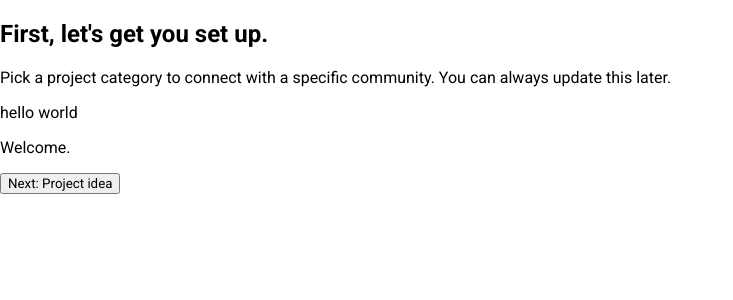
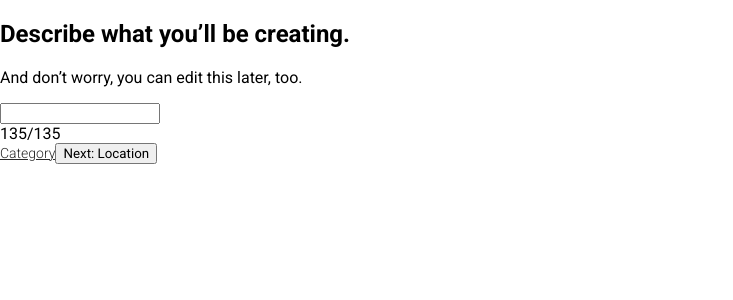
Before and after one commit to clawdaddy/clonestarter, a React (Create React App) app: page /#/projectCreate/setup/2 in a window 1280 px wide. Shown: the top 300 px of the page, without its empty margins (0-733 px from the left). Built offline with nearby package versions, Linux system fonts and the light colour scheme.

Commit message:
started on page 2 of project setup functionality

```diff
--- a/src/Components/ProjectCreation.js
+++ b/src/Components/ProjectCreation.js
@@ -9,7 +9,7 @@ class ProjectCreation extends Component {
         return (
             <Switch>
                 <Route
-                    path={this.props.match.url+'/setup'}
+                    path={this.props.match.url+'/setup/:page'}
                     component={ProjectSetup}
                 />
                 <Route
--- a/src/Components/ProjectCreation/ProjectAttribute/CharacterLimitInput.js
+++ b/src/Components/ProjectCreation/ProjectAttribute/CharacterLimitInput.js
@@ -0,0 +1,29 @@
+import React, { Component } from 'react';
+
+class CharacterLimitInput extends Component {
+    constructor(props) {
+        super(props);
+        this.state = {
+            charactersLeft:+props.characters
+        }
+    }
+    handleInput = (value) => {
+        this.setState( (prevState) => {
+            return { charactersLeft:(+this.props.characters - value.length)}
+        })
+        this.props.callbackFn(value)
+    }
+    render() {
+        return (
+            <div>
+                <input
+                    value={this.props.value}
+                    onChange={(e) => this.handleInput(e.target.value)}
+                />
+                <div>{this.state.charactersLeft}/{this.props.characters}</div>
+            </div>
+        );
+    }
+}
+
+export default CharacterLimitInput;
--- a/src/Components/ProjectCreation/ProjectSetup.js
+++ b/src/Components/ProjectCreation/ProjectSetup.js
@@ -2,7 +2,7 @@
 
 import React, { Component } from 'react';
 import { connect } from 'react-redux';
-import { Switch, Route, Link } from 'react-router-dom';
+import { Switch, Route, Link, Redirect } from 'react-router-dom';
 import { selectCategory } from './../../dux/projectCreationReducer';
 import DropdownSelector from './ProjectAttribute/DropdownSelector';
 import PageOne from './ProjectSetup/SetupTemplate/PageOne';
@@ -19,46 +19,53 @@ class ProjectSetup extends Component {
     constructor(props) {
         super(props);
         this.state = {
-            currentPage:0,
+            currentPage:+props.match.params.page,
             pages:[
                 {
                     number:1,
                     header:"First, let's get you set up.",
                     subheader:"Pick a project category to connect with a specific community. You can always update this later.",
                     backText:'Welcome.',
+                    back:false,
                     nextText:'Next: Project idea',
                     nextUrl:props.match.url + '/2',
-                    back:false
+
                 },
                 {
                     number:2,
                     header:"Describe what you’ll be creating.",
                     subheader:"And don’t worry, you can edit this later, too.",
                     backText:'Category',
+                    backUrl:props.match.url + '/1',
+                    back:true,
                     nextText:"Next: Location",
                     nextUrl:props.match.url+'/3',
-                    back:true
+
                 },
                 {
                     number:3,
                     header:"Finally, let’s confirm your eligibility.",
                     subheader:"Tell us where you’re based and confirm a few other details before we proceed.",
                     backText:'Project idea',
+                    backUrl:props.match.url + '/2',
+                    back:true,
                     nextText:'Continue',
                     nextUrl:'/projectCreate/overview',
-                    back:true
 
                 }
             ]
         }
     }
     componentDidUpdate(prevProps, prevState, snapshot){
-        if(prevProps.category !== this.props.category){
-            this.setState({})
+        if(prevProps.match.params.page !== this.props.match.params.page){
+            this.setState({currentPage:this.props.match.params.page})
         }
     }
+    handleNextPage = (num) => {
+        this.setState( prevState => {return {currentPage:prevState.currentPage+num}})
+    }
     render() {
-        let current = this.state.pages[this.state.currentPage]
+        let current = this.state.pages[this.state.currentPage -1]
         return (
             <div>
 
@@ -84,18 +91,25 @@ class ProjectSetup extends Component {
                 <h2>{current.header}</h2>
                 <p>{current.subheader}</p>
                 <Switch>
-                    <Route path={this.props.match.url + '/1'} component={PageOne}/>
-                    <Route path={this.props.match.url + '/2'} component={PageTwo}/>
-                    <Route path={this.props.match.url + '/3'} component={PageThree}/>
+                    <Route path={'/projectCreate/setup/1'} component={PageOne}/>
+                    <Route path={'/projectCreate/setup/2'} component={PageTwo}/>
+                    <Route path={'/projectCreate/setup/3'} component={PageThree}/>
+                    <Redirect from={'/projectCreate/setup/4'} to='/projectCreate/overview'/>
                 </Switch>
                 {
                     current.back
-                    ? <Link to={this.props}></Link>
+                    ?   <Link
+                            to={'/projectCreate/setup/'+( +this.state.currentPage-1)}
+                            // onClick={() => this.handleNextPage(-1)}
+                        >
+                        {current.backText}
+                    </Link>
                     : <p>{current.backText}</p>
                 }
-                <Link to={current.nextUrl}>
-                    <button onClick={() => this.setState( (prevState)=>{
-                        return {currentPage:prevState.currentPage+1} })}>
+                <Link to={'/projectCreate/setup/'+ (+this.state.currentPage+1)}>
+                    <button
+                        // onClick={() => this.handleNextPage(1)}
+                    >
                         {current.nextText}
                     </button>
                 </Link>
--- a/src/Components/ProjectCreation/ProjectSetup/SetupTemplate/PageTwo.js
+++ b/src/Components/ProjectCreation/ProjectSetup/SetupTemplate/PageTwo.js
@@ -1,13 +1,30 @@
 import React, { Component } from 'react';
+import CharacterLimitInput from './../../ProjectAttribute/CharacterLimitInput';
+import { connect } from 'react-redux';
+import { setBlurb } from '../../../../dux/projectCreationReducer';
+
+function mapStateToProps( state ){
+    return{
+        shortBlurb:state.shortBlurb
+    };
+}
+const actions = {
+    setBlurb
+}
 
 class PageTwo extends Component {
     render() {
         return (
             <div>
-                hello world
+                <CharacterLimitInput
+                    callbackFn = {this.props.setBlurb}
+                    value={this.props.shortBlurb}
+                    characters='135'
+                    onInside={false}
+                />
             </div>
         );
     }
 }
 
-export default PageTwo;
+export default connect(mapStateToProps, actions)(PageTwo);
--- a/src/dux/projectCreationReducer.js
+++ b/src/dux/projectCreationReducer.js
@@ -18,6 +18,7 @@ let initialState = {
 }
 
 const SELECT_CATEGORY = 'SELECT_CATEGORY';
+const SET_BLURB = 'SET_BLURB';
 
 export function selectCategory( category ){
     return {
@@ -25,12 +26,20 @@ export function selectCategory( category ){
         payload:category
     }
 }
+export function setBlurb( blurb ){
+    return{
+        type:SET_BLURB,
+        payload:blurb
+    }
+}
 
 
 export default function reducer( state = initialState, action){
     switch(action.type){
         case SELECT_CATEGORY:
-            return Object.assign({}, state, {category:action.payload});
+            return Object.assign({}, state, { category: action.payload});
+        case SET_BLURB:
+            return Object.assign({}, state, { shortBlurb: action.payload});
         default: return state
     }
 }
```
